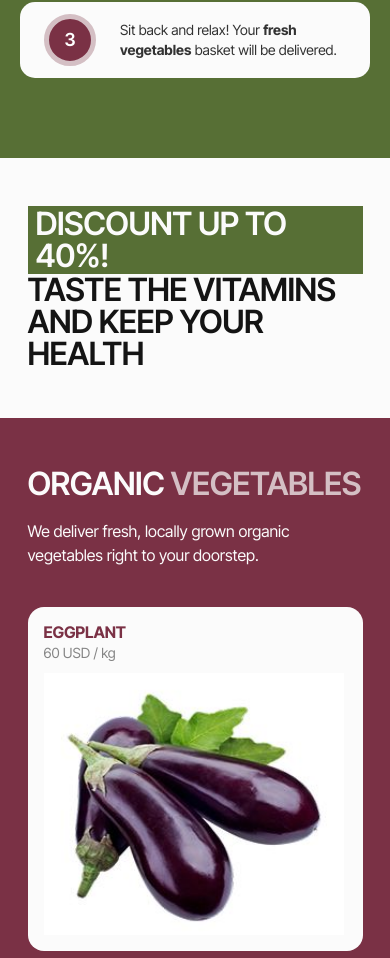
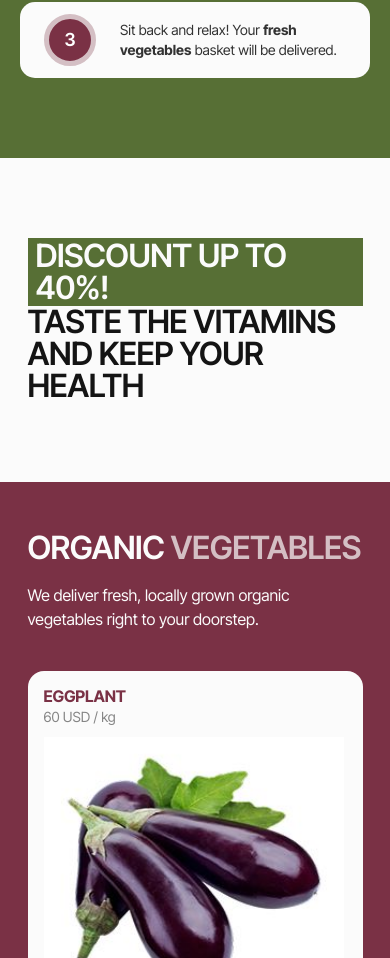
Before and after one commit to serhan-e/goit-project-html-css, a website built with Vite: page index.html in a window 390 px wide. Shown: the part 1923-2881 px from the top of the page. Built offline with nearby package versions, Linux system fonts and the light colour scheme.

Commit message:
fix: advertisement responsive padding

```diff
--- a/src/css/advertisement.css
+++ b/src/css/advertisement.css
@@ -20,20 +20,25 @@
 }
 
 @media (max-width: 1279px) {
+  .advertisement {
+    padding: 100px 0;
+  }
   .advertisement-text {
     font-size: 48px;
+  }
+  .advertisement .container {
+    padding: 0 32px;
+  }
+}
+
+@media (max-width: 767px) {
+  .advertisement {
+    padding: 80px 0;
+  }
+  .advertisement-text {
+    font-size: 32px;
   }
   .advertisement .container {
     padding: 0 20px;
   }
 }
-
-@media (max-width: 767px) {
-  .advertisement-text {
-    font-size: 32px;
-  }
-
-  .advertisement {
-    padding: 48px 0;
-  }
-}
```
